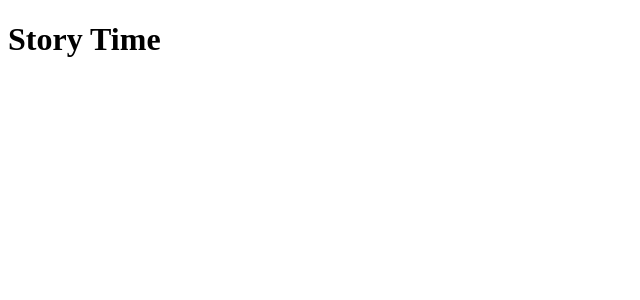
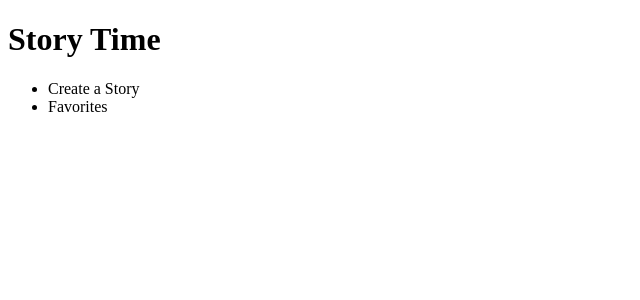
Before and after one commit to jtreeves/story-time, an Angular app: page / in a window 1280 px wide. Shown: the top 300 px of the page, without its empty margins (0-640 px from the left). Built offline with nearby package versions, Linux system fonts and the light colour scheme.

Commit message:
[app] Implement header component

```diff
--- a/src/app/app.component.html
+++ b/src/app/app.component.html
@@ -1 +1 @@
-<h1>{{ title }}</h1>
+<app-header></app-header>
--- a/src/app/app.component.ts
+++ b/src/app/app.component.ts
@@ -6,6 +6,4 @@ import { Component } from '@angular/core';
     styleUrls: ['./app.component.css'],
 })
 
-export class AppComponent {
-    title = 'Story Time';
-}
+export class AppComponent {}
```
Also changed, not shown: src/app/app.module.ts (+4 -4 lines), 1 other file (tests, documents, lock files or other folders).
